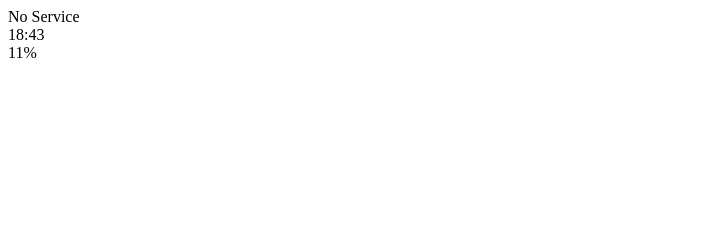
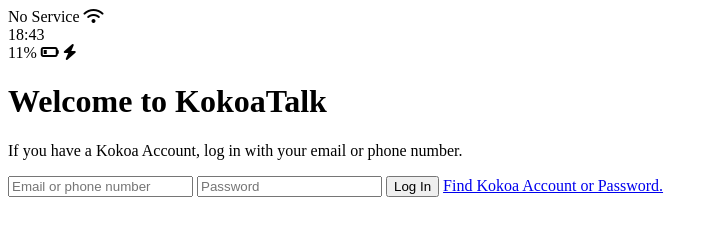
Before and after one commit to beduty/kokoa-clone, a plain HTML site: page index.html in a window 1280 px wide. Shown: the whole page, without its empty margins (0-718 px from the left). Drawn offline with Linux system fonts and the light colour scheme.

Commit message:
[Kakao Clone] 2_2: 첫페이지 HTML 구조 완성

```diff
--- a/index.html
+++ b/index.html
@@ -8,19 +8,38 @@
 </head>
 <body>
     <!-- 화면 상단의 상태 Bar 넣는다. (와이파이 상태, 시간, 배터리, 가로모드 등등) -->
-    <div id = "status-bar">
+    <div class = "status-bar">
         <div class = "status-bar__column">
             <span>No Service</span>
-            <!-- Todo : Wifi Icon -->
+            <i class="fas fa-wifi"></i>
         </div><!-- 와이파이 상태 -->
         <div class = "status-bar__column">
             <span>18:43</span>
         </div><!-- 시간 -->
         <div class = "status-bar__column">
             <span>11%</span>
-            <!-- Todo : Battery Icon -->
-            <!-- Todo : Lightening Icon -->
+            <i class="fas fa-battery-quarter"></i>
+            <i class="fas fa-bolt"></i>
         </div><!-- 배터리 상태-->
     </div>
+
+    <header class="welcome-header">
+        <h1 class="welcome-header__title">Welcome to KokoaTalk</h1>
+        <p class="welcome-header__text">If you have a Kokoa Account, log in with your email or phone number.</p>
+    </header>
+
+    <form id = "login-form">
+        <input type="text" placeholder="Email or phone number"/>
+        <input type="password" placeholder="Password"/>
+        <input type="submit" value="Log In"/>
+        <a href="#">Find Kokoa Account or Password.</a>
+    </form>
+
+    <!-- font Awesome 사용 Key -->
+    <!-- Script는 항상 마지막에 있어야 한다.  -->
+    <script
+        src="https://kit.fontawesome.com/b72d46d25f.js"
+        crossorigin="anonymous">
+    </script>
 </body>
 </html>
```
